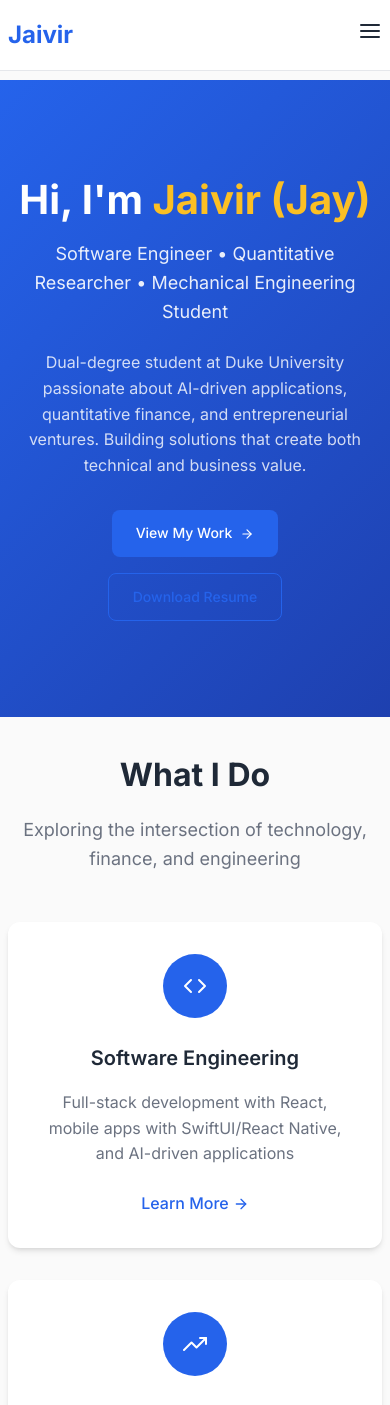
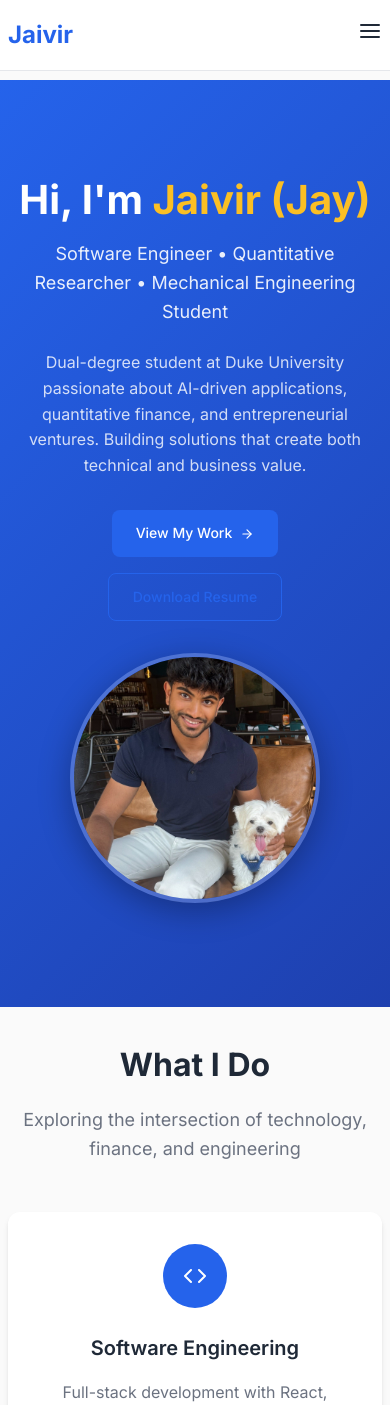
Before and after one commit to Jaiparmar940/Jaivir-portfolio, a React (Create React App) app: page / in a window 390 px wide. Shown: the top 1405 px of the page. Built offline with nearby package versions, Linux system fonts and the light colour scheme.

Commit message:
Add profile image to landing page hero section with responsive design

```diff
--- a/src/pages/Home.css
+++ b/src/pages/Home.css
@@ -7,12 +7,32 @@
   background: linear-gradient(135deg, var(--primary-color) 0%, var(--secondary-color) 100%);
   color: white;
   padding: 6rem 0;
-  text-align: center;
+}
+
+.hero-layout {
+  display: flex;
+  align-items: center;
+  gap: 4rem;
+  max-width: 1200px;
+  margin: 0 auto;
 }
 
 .hero-content {
-  max-width: 800px;
-  margin: 0 auto;
+  flex: 1;
+  text-align: left;
+}
+
+.hero-image {
+  flex-shrink: 0;
+}
+
+.profile-image {
+  width: 300px;
+  height: 300px;
+  border-radius: 50%;
+  object-fit: cover;
+  border: 4px solid rgba(255, 255, 255, 0.2);
+  box-shadow: 0 8px 32px rgba(0, 0, 0, 0.3);
 }
 
 .hero-title {
@@ -42,7 +62,7 @@
 .hero-actions {
   display: flex;
   gap: 1rem;
-  justify-content: center;
+  justify-content: flex-start;
   flex-wrap: wrap;
 }
 
@@ -155,6 +175,27 @@
 
 /* Responsive Design */
 @media (max-width: 768px) {
+  .hero-layout {
+    flex-direction: column;
+    gap: 2rem;
+    text-align: center;
+  }
+
+  .hero-content {
+    text-align: center;
+  }
+
+  .hero-actions {
+    justify-content: center;
+    flex-direction: column;
+    align-items: center;
+  }
+
+  .profile-image {
+    width: 250px;
+    height: 250px;
+  }
+
   .hero-title {
     font-size: 2.5rem;
   }
@@ -165,11 +206,6 @@
 
   .hero-description {
     font-size: 1rem;
-  }
-
-  .hero-actions {
-    flex-direction: column;
-    align-items: center;
   }
 
   .section-title {
--- a/src/pages/Home.js
+++ b/src/pages/Home.js
@@ -37,6 +37,7 @@ const Home = () => {
       {/* Hero Section */}
       <section className="hero">
         <div className="container">
+          <div className="hero-layout">
             <motion.div
               className="hero-content"
               initial={{ opacity: 0, y: 30 }}
@@ -64,6 +65,20 @@ const Home = () => {
                 </Link>
               </div>
             </motion.div>
+
+            <motion.div
+              className="hero-image"
+              initial={{ opacity: 0, scale: 0.8 }}
+              animate={{ opacity: 1, scale: 1 }}
+              transition={{ duration: 0.8, delay: 0.2 }}
+            >
+              <img
+                src="/profile.jpg"
+                alt="Jaivir (Jay) Parmar"
+                className="profile-image"
+              />
+            </motion.div>
+          </div>
         </div>
       </section>
 
```
Also changed, not shown: public/profile.jpg (added). Lines whose indentation alone changed are shown as unchanged.
